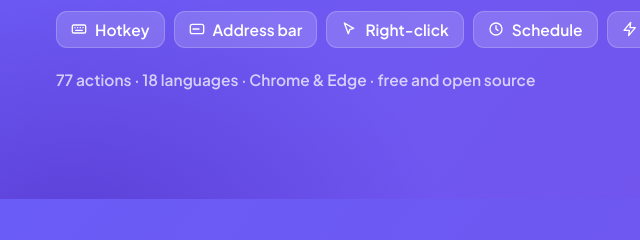
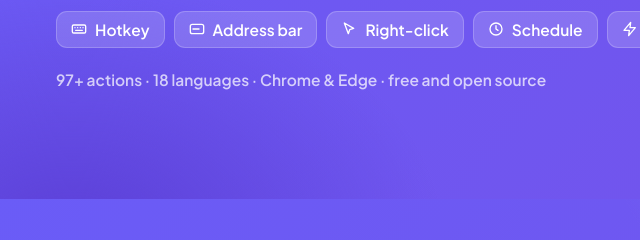
Before and after one commit to rockbenben/hotkey-chain, a browser extension: page assets/promo/marquee.html in a window 1280 px wide. Shown: the part 361-601 px from the top of the page, 4-644 px from the left. Drawn offline with Linux system fonts and the light colour scheme.

Commit message:
chore(brand): update the action count on the promo tiles
宣传图里印的动作数从 77 更新到 97+。

⚠ 两点留给后续处理：

1. **这个数字现在仍是过期的** —— 真实是 103+，而这里写 97+。
   没有跟着改是因为 `assets/screenshot/*.png` 是由这些 HTML 渲染出来的产物
   （见 CONTRIBUTING 的渲染命令），只改 HTML 而不重新渲染，会让仓库里的
   源文件与产物互相矛盾。要一次做完得跑一遍 render，那一步不在本次改动范围内。
2. 也**没有**把这两个 HTML 加进 `scripts/sync-action-count.mjs` 的同步目标 ——
   加了会让 `--check` 在 CI 里一直红，直到重新渲染产物为止。
   等下次重新生成素材时，顺手把它加进去。

```diff
--- a/assets/promo/marquee.html
+++ b/assets/promo/marquee.html
@@ -146,7 +146,7 @@
     </span>
   </div>
 
-  <div class="meta">77 actions · 18 languages · Chrome &amp; Edge · free and open source</div>
+  <div class="meta">97+ actions · 18 languages · Chrome &amp; Edge · free and open source</div>
 </div>
 
 <div class="card">
```
Also changed, not shown: assets/promo/social.html (+1 -1 lines).
